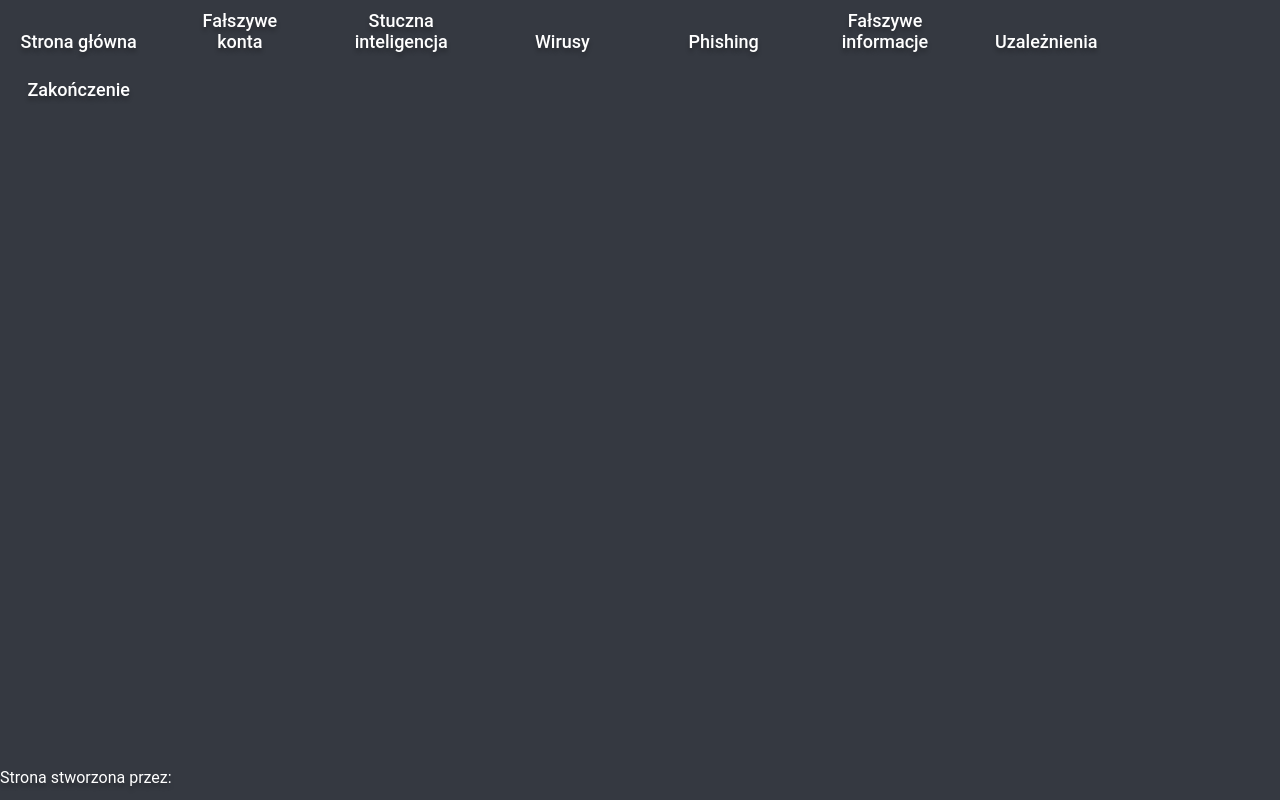
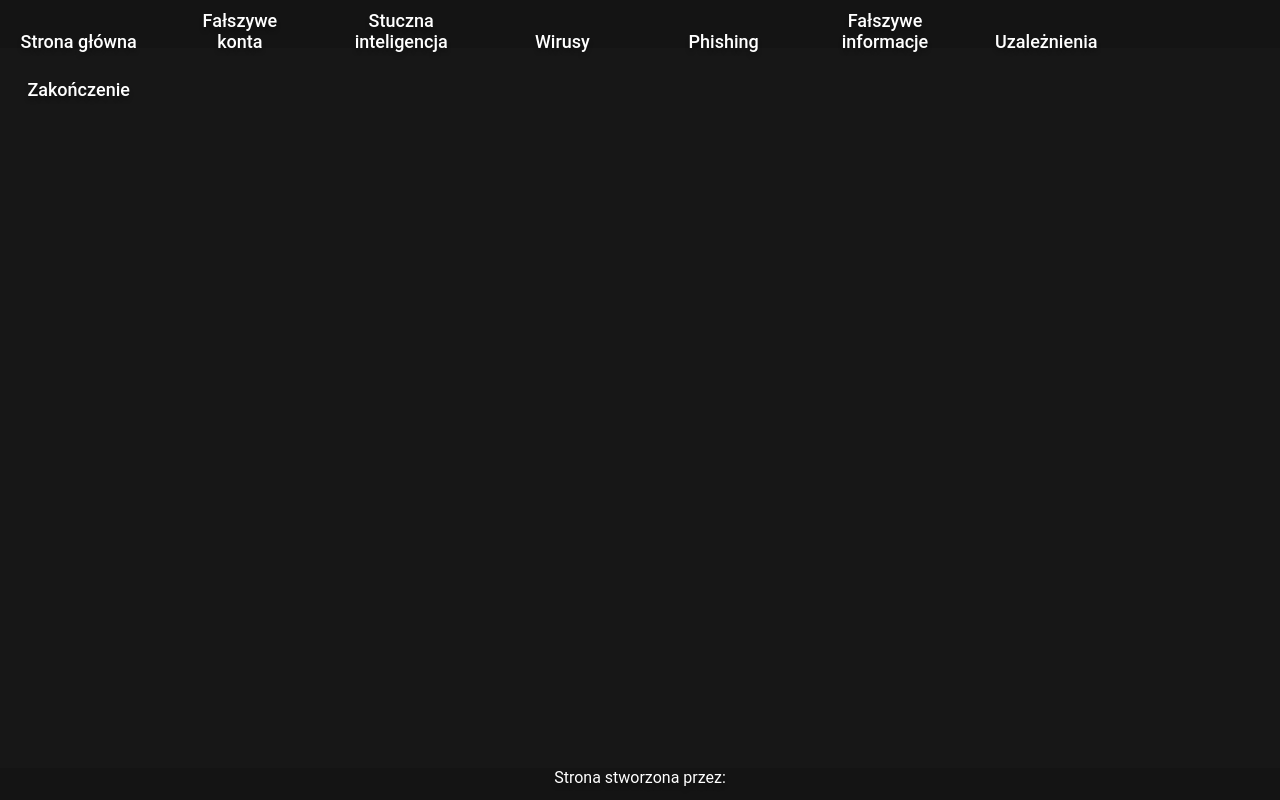
Before and after one commit to SkurczyByq1/Pulapki-w-cyfrowym-swiecie-strona, a PHP site: page / in a window 1280 px wide. Run offline with PHP 8.4, Linux system fonts and the light colour scheme.

Commit message:
update background colors and footer alignment in style.css

```diff
--- a/src/style.css
+++ b/src/style.css
@@ -1,5 +1,5 @@
 body {
-    background: #353941;
+    background:#171717;
     background-attachment: local;
     background-repeat: no-repeat;
     background-size: cover;
@@ -18,6 +18,7 @@ body {
 }
 
 header {
+    background: #141414;
     height: 6vh;
     width: 100%;
     position: relative;
@@ -62,9 +63,11 @@ main {
 }
 
 footer {
+    background: #141414;
     height: 4vh;
     position: relative;
     bottom: 0;
     left: 0;
     width: 100%;
+    text-align: center;
 }
```
